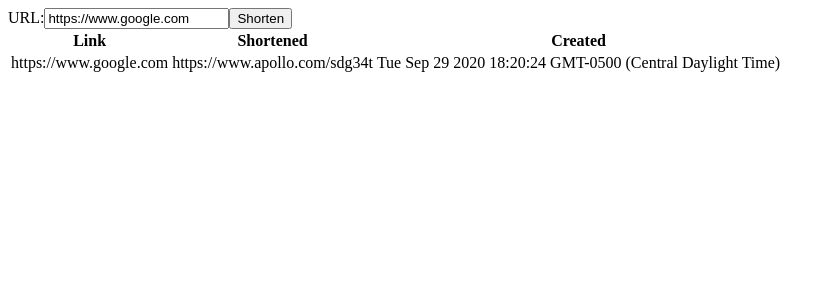
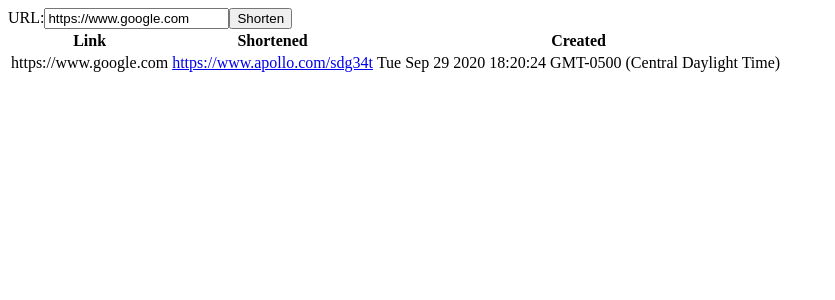
Before and after one commit to chrisrcole/apollo-fetch, a React (Create React App) app in the folder client/: page / in a window 1280 px wide. Shown: the top 300 px of the page, without its empty margins (0-835 px from the left). Built offline with nearby package versions, Linux system fonts and the light colour scheme; no server answers.

Commit message:
clickable links

```diff
--- a/client/src/components/LinkList/LinkList.js
+++ b/client/src/components/LinkList/LinkList.js
@@ -14,7 +14,11 @@ export const LinkList = (props) => {
           {apollos.map((apollo) => (
             <tr key={apollo.id}>
               <td>{apollo.inputUrl}</td>
-              <td>{apollo.shortUrl}</td>
+              <td>
+                <a href={apollo.shortUrl} target="_blank">
+                  {apollo.shortUrl}
+                </a>
+              </td>
               <td>{apollo.createDate.toString()}</td>
             </tr>
           ))}
```
